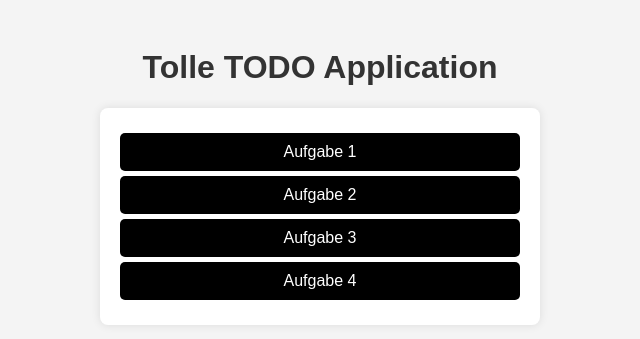
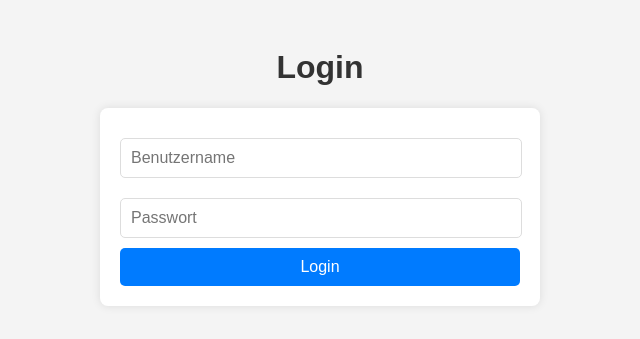
Before and after one commit to Skyluc05/Flask_IFT_Projekt, a Flask app: page / in a window 1280 px wide. Shown: the top 339 px of the page, without its empty margins (320-960 px from the left). Run offline with Flask 3, Linux system fonts and the light colour scheme.

Commit message:
Einfügen von prototype login funktion
mithilfe von Scheichels beispiel und vielen runden chatgpt

```diff
--- a/server.py
+++ b/server.py
@@ -1,14 +1,29 @@
-from flask import Flask, render_template
+from flask import Flask, render_template, request, redirect, url_for, flash
 
 app = Flask(__name__)
+app.secret_key = 'secretkey'  # Wichtig für Flash-Nachrichten und Sessions
 
-@app.route ("/", methods = ["GET"])
-def get_index():
-    return render_template('homepage.html')
+USER_CREDENTIALS = {
+    'username': 'admin',
+    'password': '123'
+}
 
+@app.route('/', methods=['GET', 'POST'])
+def login():
+    if request.method == 'POST':
+        username = request.form.get('username')
+        password = request.form.get('password')
 
+        if username == USER_CREDENTIALS['username'] and password == USER_CREDENTIALS['password']:
+            return redirect(url_for("homepage"))
+        else:
+            flash("Ungültige Anmeldedaten. Bitte versuchen Sie es erneut.")
 
+    return render_template("login.html")
 
+@app.route("/homepage")
+def homepage():
+    return render_template("homepage.html")
 
 if __name__ == "__main__":
-    app.run(debug = True)
+    app.run(debug=True)
--- /dev/null
+++ b/templates/login.html
@@ -0,0 +1,70 @@
+<!DOCTYPE html>
+<html lang="de">
+<head>
+    <meta charset="UTF-8">
+    <meta name="viewport" content="width=device-width, initial-scale=1.0">
+    <title>Login - Tolle TODO Application</title>
+    <style>
+        body {
+            font-family: Arial, sans-serif;
+            background-color: #f4f4f4;
+            text-align: center;
+            padding: 20px;
+        }
+        h1 {
+            color: #333;
+        }
+        .login-form {
+            max-width: 400px;
+            margin: 20px auto;
+            background: white;
+            padding: 20px;
+            border-radius: 8px;
+            box-shadow: 0 0 10px rgba(0, 0, 0, 0.1);
+        }
+        .input-field {
+            width: calc(100% - 20px);
+            padding: 10px;
+            margin: 10px 0;
+            border: 1px solid #ddd;
+            border-radius: 5px;
+            font-size: 16px;
+        }
+        .login-button {
+            width: 100%;
+            padding: 10px;
+            border: none;
+            background-color: #007BFF;
+            color: white;
+            font-size: 16px;
+            border-radius: 5px;
+            cursor: pointer;
+            transition: background 0.3s;
+        }
+        .login-button:hover {
+            background-color: #0056b3;
+        }
+        .red-text {
+            color: red;
+            font-size: 14px;
+            margin-top: 20px;
+        }
+    </style>
+</head>
+<body>
+    <h1>Login</h1>
+    <div class="login-form">
+        <form action="/" method="POST">
+            <input type="text" class="input-field" placeholder="Benutzername" name="username" required>
+            <input type="password" class="input-field" placeholder="Passwort" name="password" required>
+            <button class="login-button" type="submit">Login</button>
+        </form>
+
+        {% with messages = get_flashed_messages() %}
+            {% if messages %}
+                <div class="red-text">{{ messages[0] }}</div>
+            {% endif %}
+        {% endwith %}
+    </div>
+</body>
+</html>
```
Also changed, not shown: templates/homepage.html (line endings or trailing spaces).
